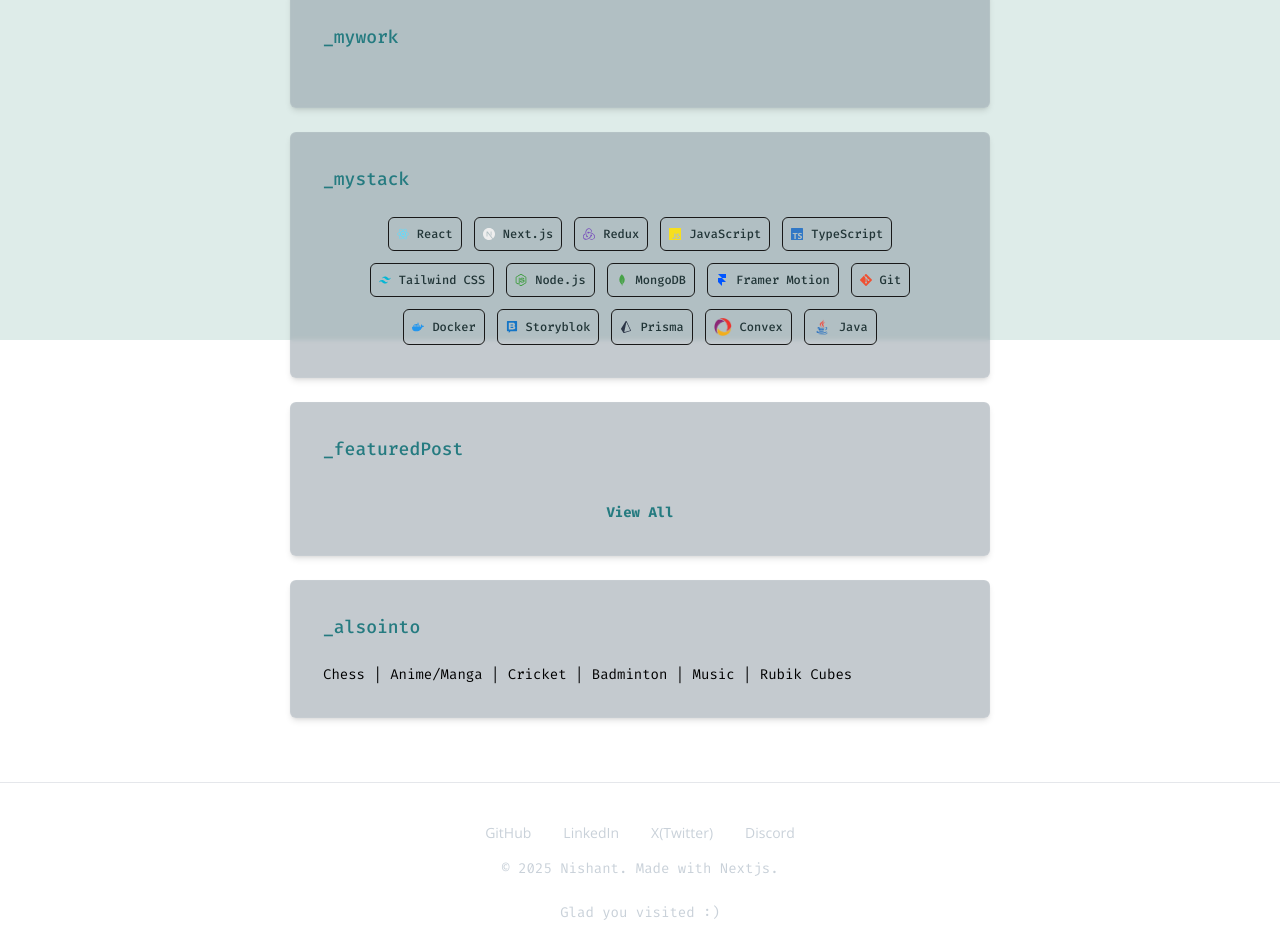
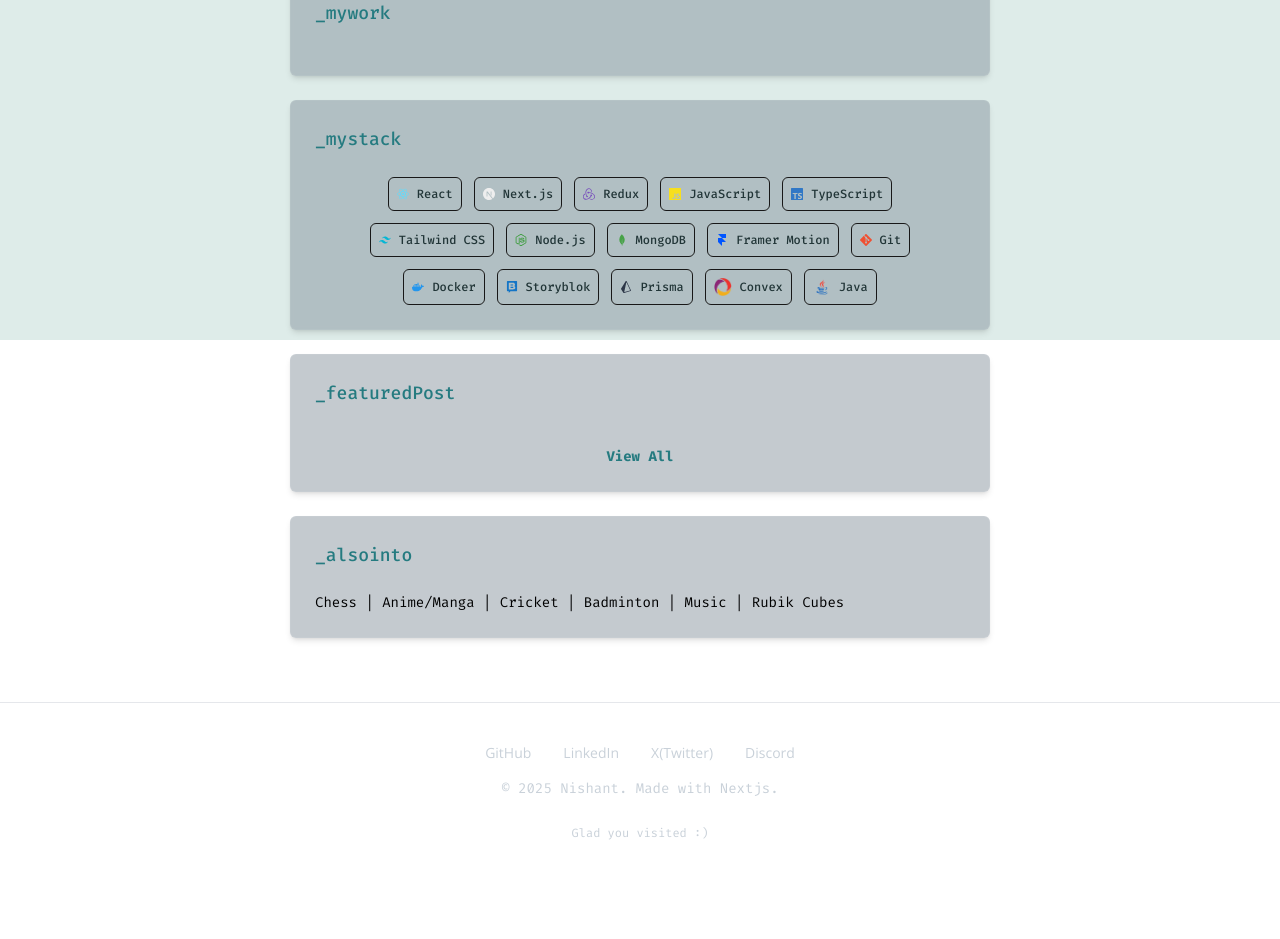
Before and after one commit to nishnt2/nsch, a Next.js app: page / in a window 1280 px wide. Shown: the part 460-1399 px from the top of the page. After the commit the page ends 1319 px from the top, so only its background shows below. Built offline with nearby package versions, Linux system fonts and the light colour scheme; no server answers.

Commit message:
fix:code refractor(footer,navbar,section,animated-block)

```diff
--- a/src/components/animation/animated-block.tsx
+++ b/src/components/animation/animated-block.tsx
@@ -13,6 +13,7 @@
   offset?: number;
   animateOnlyOnce?: boolean;
   animateWhenInView?: boolean;
+  fullWidth?: boolean;
 }
 
 const AnimatedBlock: React.FC<IProps> = ({
@@ -22,6 +23,7 @@
   finalY = "0",
   duration = "1",
   delay = "0.2",
+  fullWidth = true,
   animateOnlyOnce = true,
   offset = 0.1, //animates when element is 10% below from top inside viewport
   animateWhenInView = true,
@@ -35,7 +37,7 @@
 
   return (
     <motion.div
-      className="w-full"
+      className={`${fullWidth && "w-full"}`}
       ref={divRef}
       initial={{ opacity: initialOpacity, y: parseInt(initialY) }}
       animate={
--- a/src/components/footer.tsx
+++ b/src/components/footer.tsx
@@ -38,11 +38,11 @@
         </Link>
       </div>
 
-      <div className=" font-code">
+      <p className=" font-code">
         © {new Date().getFullYear()} Nishant. Made with Nextjs.
-      </div>
+      </p>
 
-      <div className=" mt-6 font-code">Glad you visited :&#41;</div>
+      <p className=" mt-6 text-[12px] font-code">Glad you visited :&#41;</p>
     </footer>
   );
 }
--- a/src/components/navbar.tsx
+++ b/src/components/navbar.tsx
@@ -54,9 +54,7 @@
           </li>
           <li>
             <Button onClick={() => setIsContactDialogOpen(true)}
-              className={`hover:text-white p-0 hover:bg-transparent contents bg-transparent ${
-                activeLink === "/articles" && "text-white font-semibold"
-              }`}
+              className={`hover:text-white p-0 hover:bg-transparent contents bg-transparent `}
             >
               Contact
             </Button>
@@ -65,9 +63,7 @@
             <Link
               target="_blank"
               href="https://drive.google.com/file/d/1_lb0OMxyq3herSXslBV6O11ABo0Y6q59/view?usp=drive_link"
-              className={`hover:text-white ${
-                activeLink === "/articles" && "text-white font-semibold"
-              }`}
+              className={`hover:text-white `}
             >
               Resume
             </Link>
--- a/src/components/section.tsx
+++ b/src/components/section.tsx
@@ -16,14 +16,14 @@
     <section
       className={clsx(
         classname,
-        "w-full  p-6 sm:p-8",
+        "w-full  p-4 sm:p-6",
         glassMorphed
           ? "bg-glassBg backdrop-blur-[2px] rounded-md border border-white/5 shadow-md"
           : "bg-transparent backdrop-blur-0"
       )}
     >
       {title ? (
-        <h2 className="mb-4 lg:mb-6 text-sectionTitle text-lg font-medium">
+        <h2 className="mb-4 lg:mb-6 text-sectionTitle text-lg md:text-md font-medium">
           _{title}{" "}
         </h2>
       ) : null}
```
